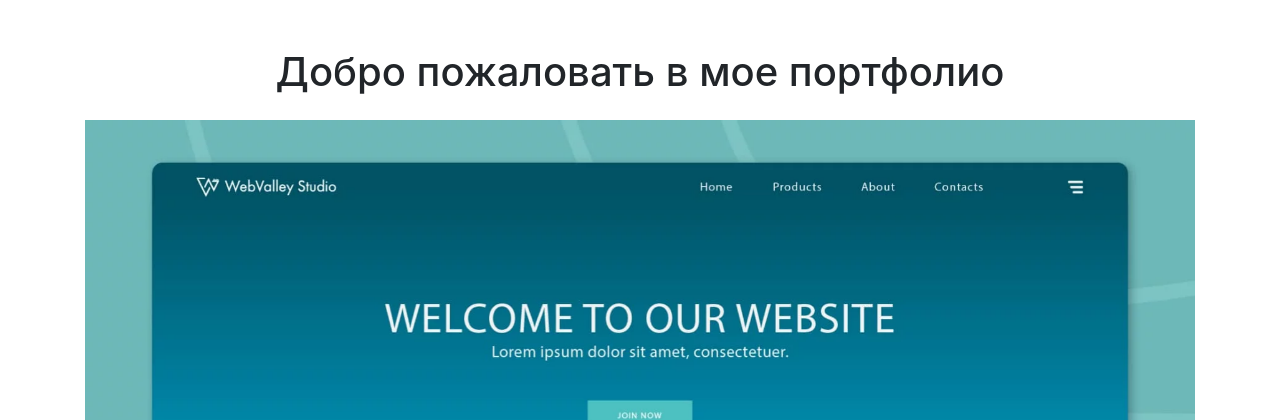
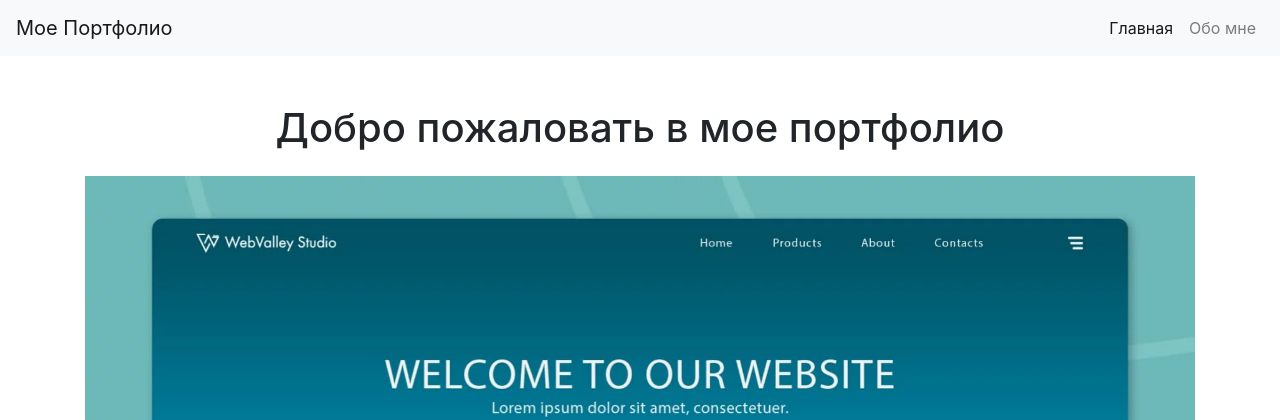
Before and after one commit to 24-python/VD05-DZ, a Flask app: page / in a window 1280 px wide. Shown: the top 420 px of the page. Run offline with Flask 3, Linux system fonts and the light colour scheme; some libraries are stand-ins or nearby versions.

Commit message:
Готовое ДЗ

```diff
--- a/main.py
+++ b/main.py
@@ -7,7 +7,7 @@ def home():
 
 
 @app.route('/about/')
-def actor():
+def about():
     return render_template('about.html')
 
 
--- a/templates/base.html
+++ b/templates/base.html
@@ -3,7 +3,12 @@
 <head>
   <meta charset="UTF-8">
   <meta name="viewport" content="width=device-width, initial-scale=1.0">
-  <title>Портфолио</title>
+  <title>
+{% block title %}
+
+{% endblock %}
+
+    </title>
   <!-- Подключение CSS Bootstrap -->
   <link href="https://stackpath.bootstrapcdn.com/bootstrap/4.5.2/css/bootstrap.min.css" rel="stylesheet">
 </head>
@@ -11,28 +16,14 @@
 
   <!-- Навигационное меню -->
   <nav class="navbar navbar-expand-lg navbar-light bg-light">
-    <a class="navbar-brand" href="#">Мое Портфолио</a>
+    <a class="navbar-brand" href="/">Мое Портфолио</a>
     <button class="navbar-toggler" type="button" data-toggle="collapse" data-target="#navbarNav" aria-controls="navbarNav" aria-expanded="false" aria-label="Toggle navigation">
       <span class="navbar-toggler-icon"></span>
     </button>
-    <div class="collapse navbar-collapse" id="navbarNav">
-      <ul class="navbar-nav ml-auto">
-        <li class="nav-item active">
-          <a class="nav-link" href="#home">Главная <span class="sr-only">(current)</span></a>
-        </li>
-        <li class="nav-item">
-          <a class="nav-link" href="#about">Обо мне</a>
-        </li>
-        <li class="nav-item">
-          <a class="nav-link" href="#portfolio">Портфолио</a>
-        </li>
-        <li class="nav-item">
-          <a class="nav-link" href="#contact">Контакты</a>
-        </li>
-      </ul>
-    </div>
-  </nav>
 
+{% block content %}
+
+{% endblock %}
 <!-- Футер -->
   <footer class="bg-light text-center text-lg-start mt-5">
     <div class="container p-4">
--- a/templates/home.html
+++ b/templates/home.html
@@ -1,13 +1,27 @@
-<!DOCTYPE html>
-<html lang="en">
-<head>
-    <meta charset="UTF-8">
-    <meta name="viewport" content="width=device-width, initial-scale=1, shrink-to-fit=no">
-    <title>Мое Портфолио</title>
-    <link href="https://stackpath.bootstrapcdn.com/bootstrap/4.5.2/css/bootstrap.min.css" rel="stylesheet">
-</head>
-<body>
+{% extends 'base.html' %}
 
+{% block title %}
+Главная
+{% endblock %}
+
+{% block content %}
+<div class="collapse navbar-collapse" id="navbarNav">
+      <ul class="navbar-nav ml-auto">
+        <li class="nav-item active">
+          <a class="nav-link" href="/">Главная <span class="sr-only">(current)</span></a>
+        </li>
+        <li class="nav-item">
+          <a class="nav-link" href="/about/">Обо мне</a>
+        </li>
+        <!--<li class="nav-item">
+          <a class="nav-link" href="#portfolio">Портфолио</a>
+        </li>
+        <li class="nav-item">
+          <a class="nav-link" href="#contact">Контакты</a>
+        </li>-->
+      </ul>
+    </div>
+  </nav>
 <div class="container mt-5">
     <!-- Заголовок -->
     <h1 class="text-center mb-4">Добро пожаловать в мое портфолио</h1>
@@ -92,9 +106,4 @@
 
 
 </div>
-
-<script src="https://code.jquery.com/jquery-3.5.1.slim.min.js"></script>
-<script src="https://cdn.jsdelivr.net/npm/@popperjs/core@1.16.1/dist/umd/popper.min.js"></script>
-<script src="https://stackpath.bootstrapcdn.com/bootstrap/4.5.2/js/bootstrap.min.js"></script>
-</body>
-</html>
+{% endblock %}
```
Also changed, not shown: templates/about.html (+24 -14 lines).
